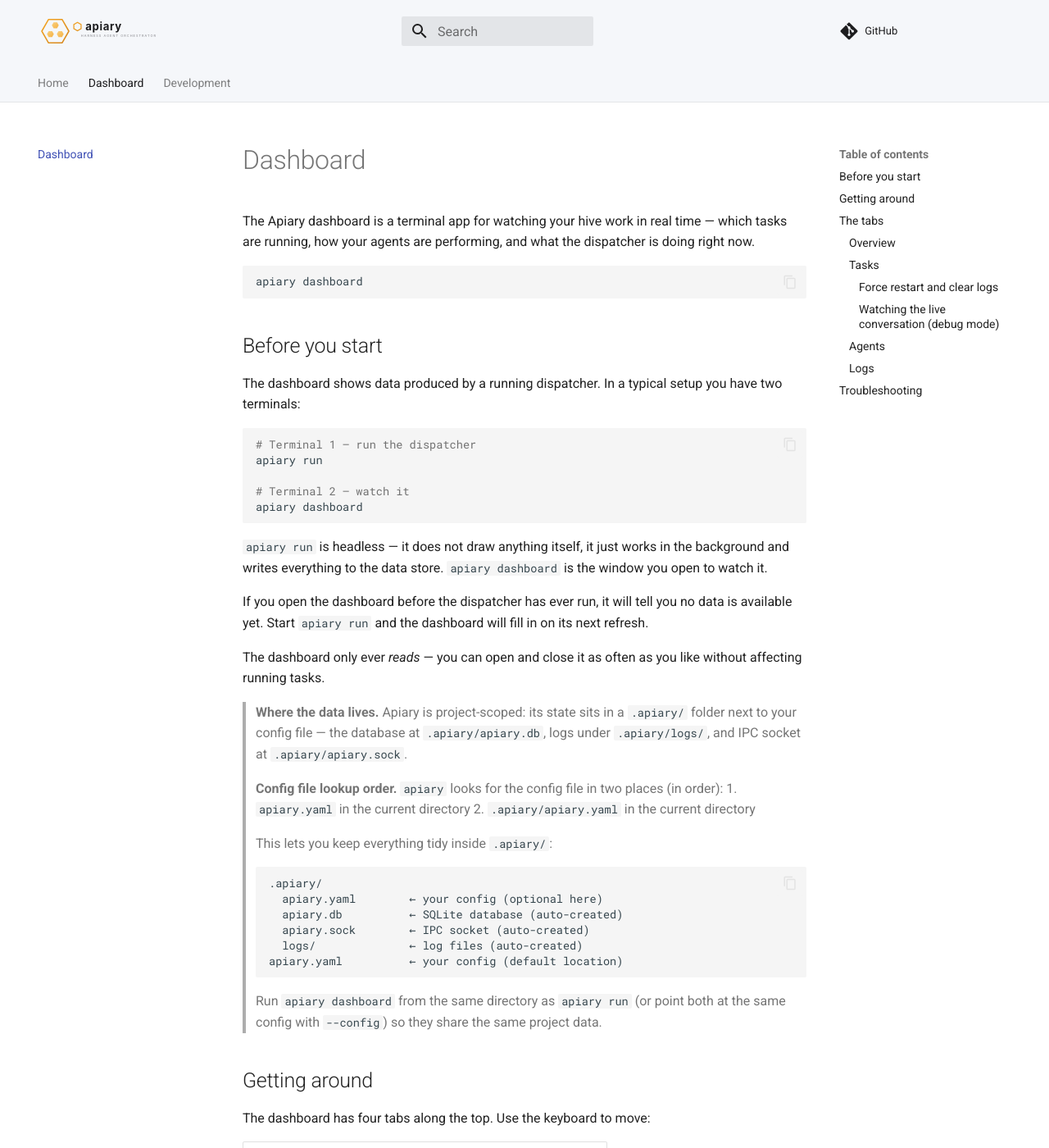
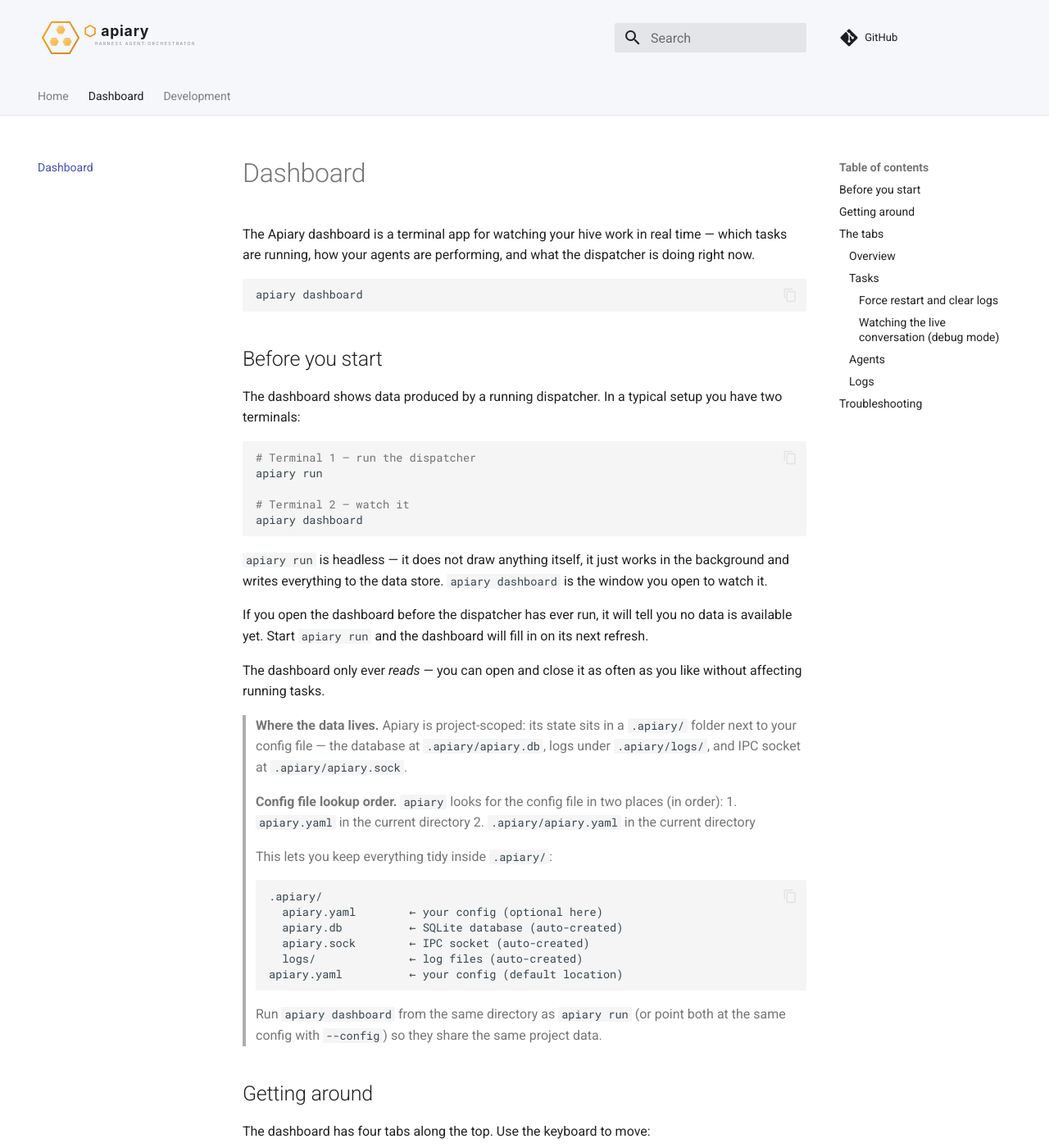
Before and after one commit to orlandoburli/apiary, an MkDocs documentation site: the page built from docs/dashboard.md, in a window 1280 px wide and 1400 px high. Shown: the whole window at 82% size. Built offline with MkDocs 1.6.1 and Material for MkDocs 9.7.7, drawn with Linux system fonts in a browser that asks for light colours; comment, search, counter and statistics services are not loaded.

Commit message:
fix(docs): logo 4rem, search on the right with flex
- Increases the logo to 4rem in the header
- The title becomes invisible but keeps flex:1 to push the search
- The search uses margin-left:auto to sit at the far right

```diff
--- a/docs/stylesheets/extra.css
+++ b/docs/stylesheets/extra.css
@@ -1,17 +1,17 @@
 /* Bigger header logo */
 .md-header__button.md-logo {
-  padding: 0.2rem;
+  padding: 0.1rem;
 }
 .md-header__button.md-logo img,
 .md-header__button.md-logo svg {
-  height: 3rem;
+  height: 4rem;
   width: auto;
 }
 
 /* Bigger sidebar logo */
 .md-nav--primary .md-nav__title .md-nav__button.md-logo img,
 .md-nav--primary .md-nav__title .md-nav__button.md-logo svg {
-  height: 3rem;
+  height: 3.5rem;
   width: auto;
 }
 
@@ -21,17 +21,20 @@
   color: #1d1d1f;
 }
 
-/* Hide header title text (logo already has the name) */
+/* Hide header title text but keep it in flex flow to push search right */
 .md-header__title {
-  display: none;
+  visibility: hidden;
+  flex: 1;
+  min-width: 0;
 }
 
-/* Push search to the right */
-.md-header__inner {
-  justify-content: space-between;
+/* Keep search at the far right */
+.md-header__source {
+  margin-left: auto;
 }
-.md-header__source {
-  margin-left: 0;
+
+.md-search__form {
+  margin-left: auto;
 }
 
 /* Header navigation link color */
```
